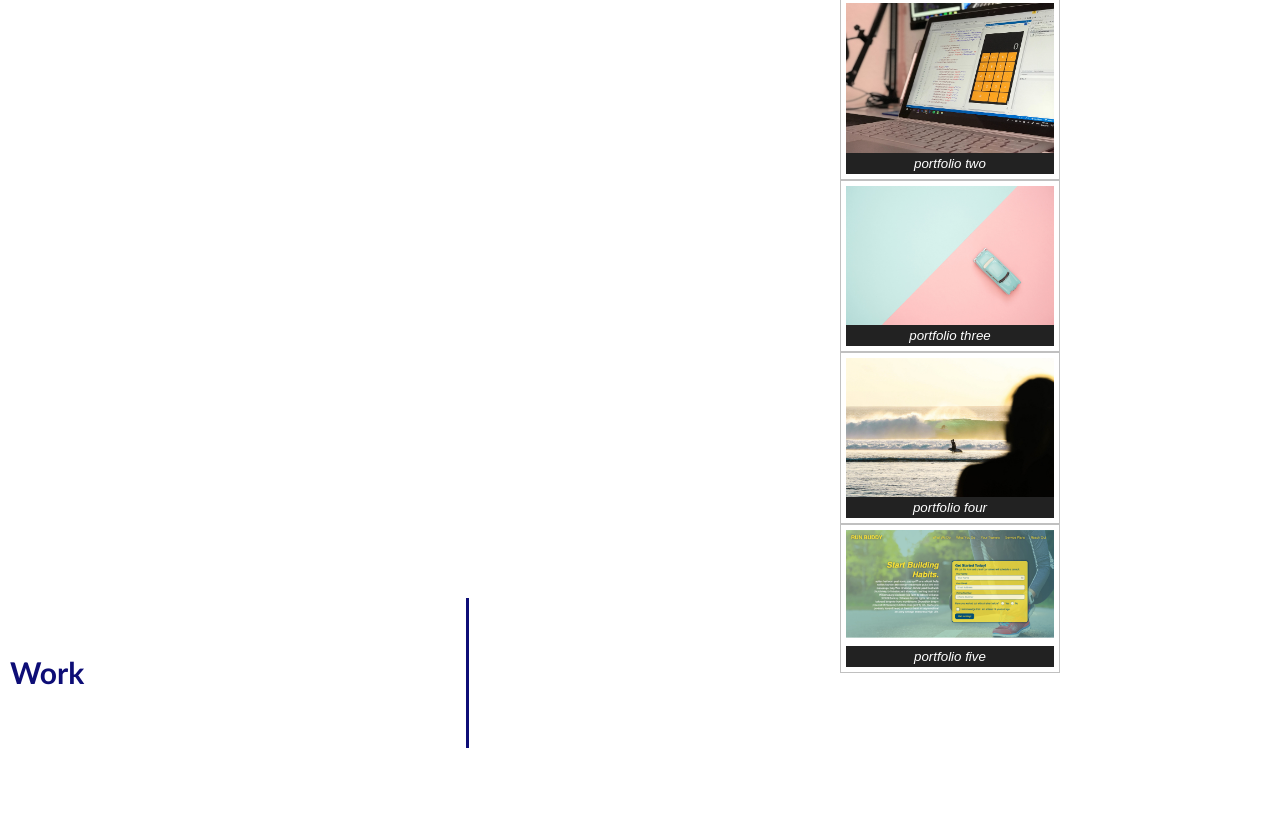
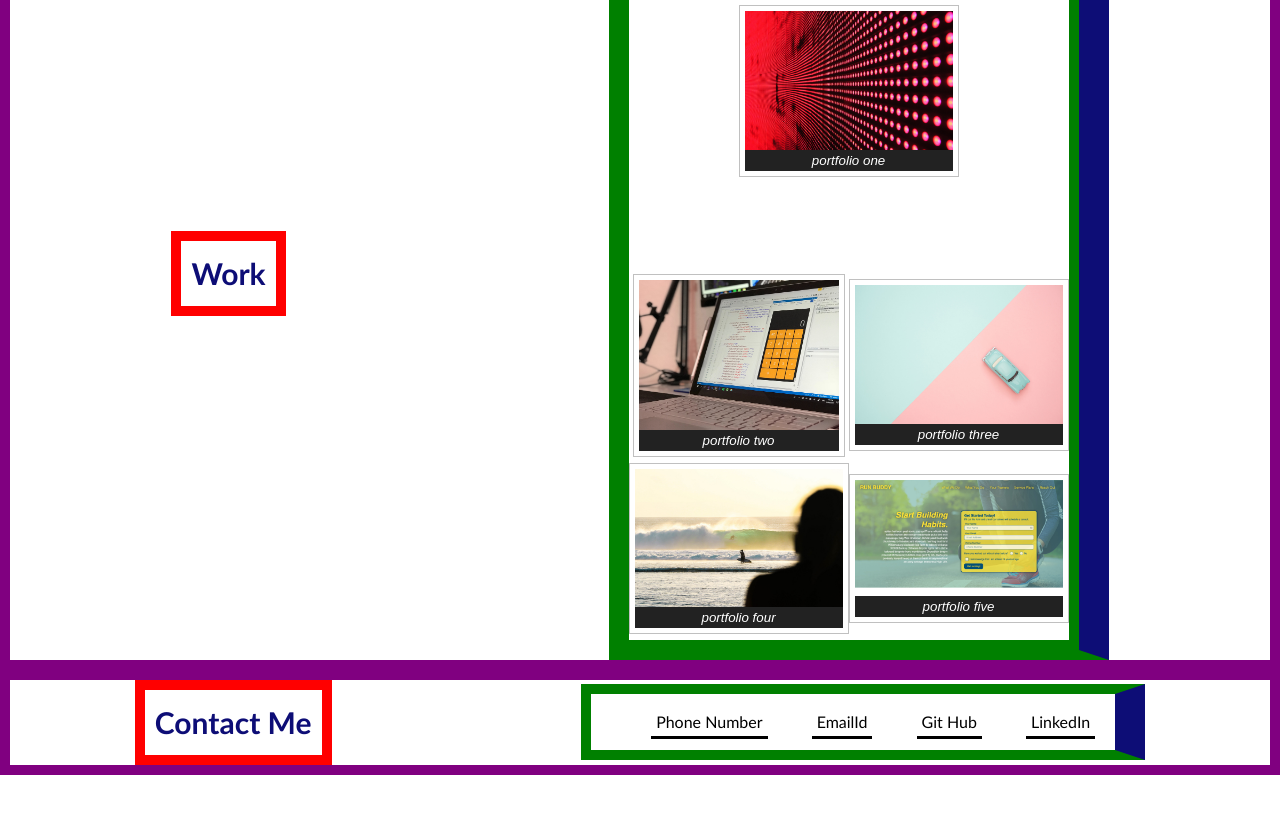
Before and after one commit to KanikaAggarwalCode/ResponsivePortfolio, a plain HTML site: page index.html in a window 1280 px wide. Shown: the part 897-1720 px from the top of the page. After the commit the page ends 1672 px from the top, so only its background shows below. Drawn offline with Linux system fonts and the light colour scheme.

Commit message:
modified grid section on the work portfolio

```diff
--- a/challenge/starter/css/style.css
+++ b/challenge/starter/css/style.css
@@ -5,6 +5,8 @@
 
 img{
   max-width: 100%;
+  max-width: 220px;
+  max-height: 150px;
 }
 
 body {
@@ -14,6 +16,7 @@ body {
   line-height: 1.5;
 }
 
+/* Nav Starts */
 header {
   background-color: rgb(13, 13, 118);
   padding: 15px;
@@ -42,6 +45,9 @@ header nav ul a {
   border-bottom: 3px solid;
 }
 
+/* Nav Ends */
+
+/* Banner Starts */
 .hero-banner {
   background-image: url("../images/02-hero-bg.jpg");
   height: 450px;
@@ -58,47 +64,75 @@ header nav ul a {
   margin-bottom: 20px;
   margin-right: 20px;}
 
+  /* Banner Ends */
+
+  /* Section Starts */
 .page-section{
+
+  border: 10px solid purple;
   display: flex;
-  justify-content: space-between;
+  justify-content: space-around;
   align-items: center;
 }
 
 #section-title{
+  border: 10px solid red;
   font-size: 20px;
   color:rgb(13, 13, 118);
   padding: 10px;
 
 }
 
-#section-divider{
-  border-right: 3px solid rgb(13, 13, 118);
-  height: 150px;
-  margin-left: 30px;
-  margin-right: 30px;
+.border{
+  border: 10px solid green;
 }
 
-.work-collection{
+.section-line{
+  border-right: 30px solid rgb(13, 13, 118);
+}
+
+.work-portfolio{
   display: grid;
-  grid-template-rows: 2fr 1fr 1fr;
   grid-template-columns: 1fr 1fr;
+  grid-template-rows: 1fr 1fr 1fr 1fr;
  }
 
+ /* .bg-img:nth-child(1) {
+  grid-column: 1 / 3;
+  grid-row: 1 / 3;
+ } */
 
-.work-portfolio-one {
-  grid-row: 1 / 2;
-  grid-column: 1 / 3;
-  }
+ .bg-img {
+  grid-column: 1 / span 2;
+  grid-row: 1 / span 2;
+ }
 
-.work-portfolio-two {
-  grid-row: 2 / 3;
-  grid-column: 1 / 2;
-  }
+ .bg-img img {
+  width: 100%;
+  height: 100%;
 
-.work-portfolio-three {
-  grid-row: 2 / 3;
-  grid-column: 2 / 3;
-  }
+ }
+
+ .sm-img:nth-child(2) {
+  grid-column: 1;
+  grid-row: 3;
+ }
+
+ .sm-img:nth-child(3) {
+  grid-column: 2;
+  grid-row: 3;
+ }
+
+ .sm-img:nth-child(4) {
+  grid-column: 1;
+  grid-row: 4;
+ }
+
+ .sm-img:nth-child(5) {
+  grid-column: 2;
+  grid-row: 4;
+ }
+
 
 
 #contactme-details ul a {
@@ -106,6 +140,9 @@ header nav ul a {
   padding: 5px;
   margin: 0 20px;
 }
+
+
+  /* Section Ends */
 
 figure {
   border: thin #c0c0c0 solid;
@@ -116,10 +153,6 @@ figure {
   margin: auto;
 }
 
-img {
-  max-width: 220px;
-  max-height: 150px;
-}
 
 figcaption {
   background-color: #222;
--- a/index.html
+++ b/index.html
@@ -32,12 +32,12 @@
 
   <main class="page-wrapper">
     <!-- about me -->
-    <section class="page-section" id="about">
+    <section class="page-section " id="about">
      <div id="section-title">
       <h2>About Me</h2>
      </div>
-     <div id="section-divider"></div>
-     <div id="aboutme-para">
+
+     <div id="aboutme-para" class="section-line border">
       <p>My name is Kanika, with my family I relocated to London 2 years ago. Overall I have 7 years of experience. <br> ●	MBA (Finance), B. Tech having 7+ years of experience in Technology Strategy,  Product Development, Digital Transformation, Business Analysis with solution  specializing in Finance/Banking domains
         <br> ●	 End-to-end product development ALM and have a proven ability to deliver solutions  that drive business growth
         <br> ●	Analysing complex business challenges and developing innovative solutions have  helped me in making significant contributions to my current and past organizations
@@ -47,33 +47,35 @@
     </section>
 
     <!-- portfolio container -->
-    <section class="page-section" id="work">
+    <section class="page-section " id="work">
       <div id="section-title">
         <h2>Work</h2>
       </div>
-      <div id="section-divider"></div>
-      <div class="work-collection">
-        <div class="work-portfolio">
-            <div class="work-portfolio-one">
+
+      <div class="section-line border ">
+        <div class="work-portfolio border">
+
+            <figure class="bg-img">
               <img src="../ResponsivePortfolio/challenge/starter/images/02-portfolio-1.jpg" alt="portfolio one name" />
-            </div>
+              <figcaption>portfolio one</figcaption>
+            </figure>
 
-            <figure class="work-portfolio-two">
+            <figure class="sm-img">
               <img src="../ResponsivePortfolio/challenge/starter/images/02-portfolio-2.jpg" alt="portfolio two name" />
               <figcaption>portfolio two</figcaption>
             </figure>
 
-            <figure class="work-portfolio-three">
+            <figure class="sm-img">
               <img src="../ResponsivePortfolio/challenge/starter/images/02-portfolio-3.jpg" alt="portfolio three name" />
               <figcaption>portfolio three</figcaption>
             </figure>
 
-            <figure class="work-portfolio-four">
+            <figure class="sm-img">
               <img src="../ResponsivePortfolio/challenge/starter/images/02-portfolio-4.jpg" alt="portfolio four name" />
               <figcaption>portfolio four</figcaption>
             </figure>
 
-            <figure class="work-portfolio-five">
+            <figure class="sm-img">
               <img src="../ResponsivePortfolio/challenge/starter/images/02-run-buddy.jpg" alt="portfolio five name" />
               <figcaption>portfolio five</figcaption>
             </figure>
@@ -82,12 +84,12 @@
     </section>
 
     <!-- contact -->
-    <section class="page-section contact" id="contact">
+    <section class="page-section contact " id="contact">
       <div id="section-title">
         <h2>Contact Me</h2>
       </div>
-      <div id="section-divider"></div>
-      <div id="contactme-details">
+
+      <div id="contactme-details" class="section-line border">
         <ul>
           <a>Phone Number</a>
           <a>EmailId</a>
```
